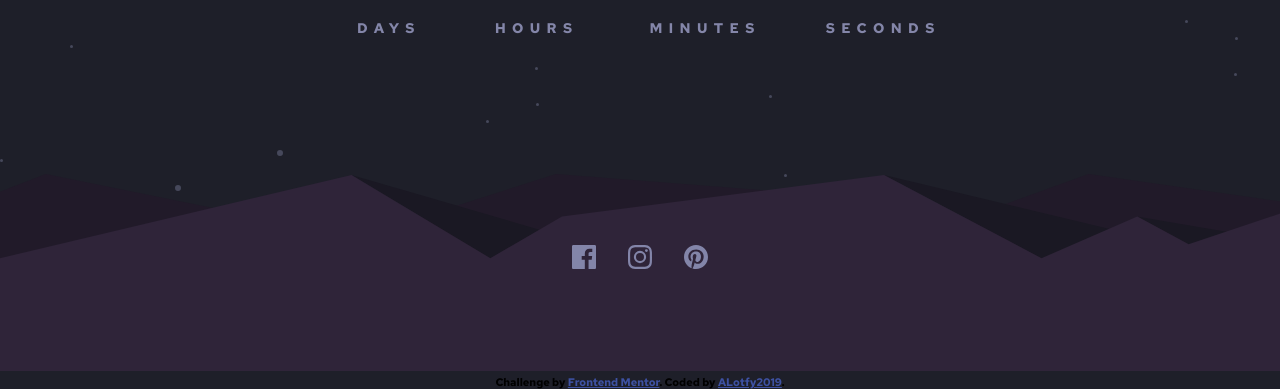
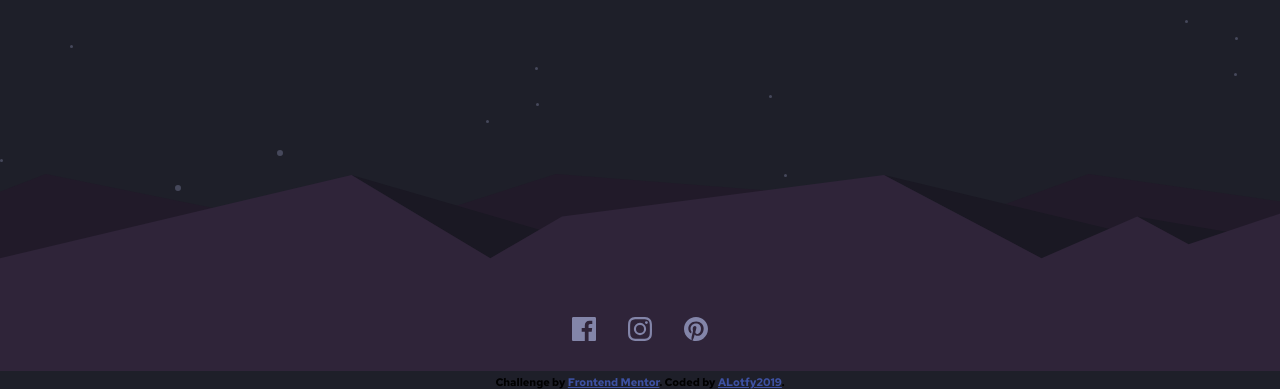
Before and after one commit to ahmed-lotfy-dev/launch-countdown, a plain HTML site: page index.html in a window 1280 px wide. Shown: the part 425-814 px from the top of the page. Drawn offline with Linux system fonts and the light colour scheme.

Commit message:
Update main.css

```diff
--- a/main.css
+++ b/main.css
@@ -156,7 +156,7 @@ body {
     display: flex;
     justify-content: center;
     gap: 2rem;
-    margin-top: 11rem;
+    margin-top: 20rem;
     width: 100%;
     bottom: 0;
     z-index: 999;
```
